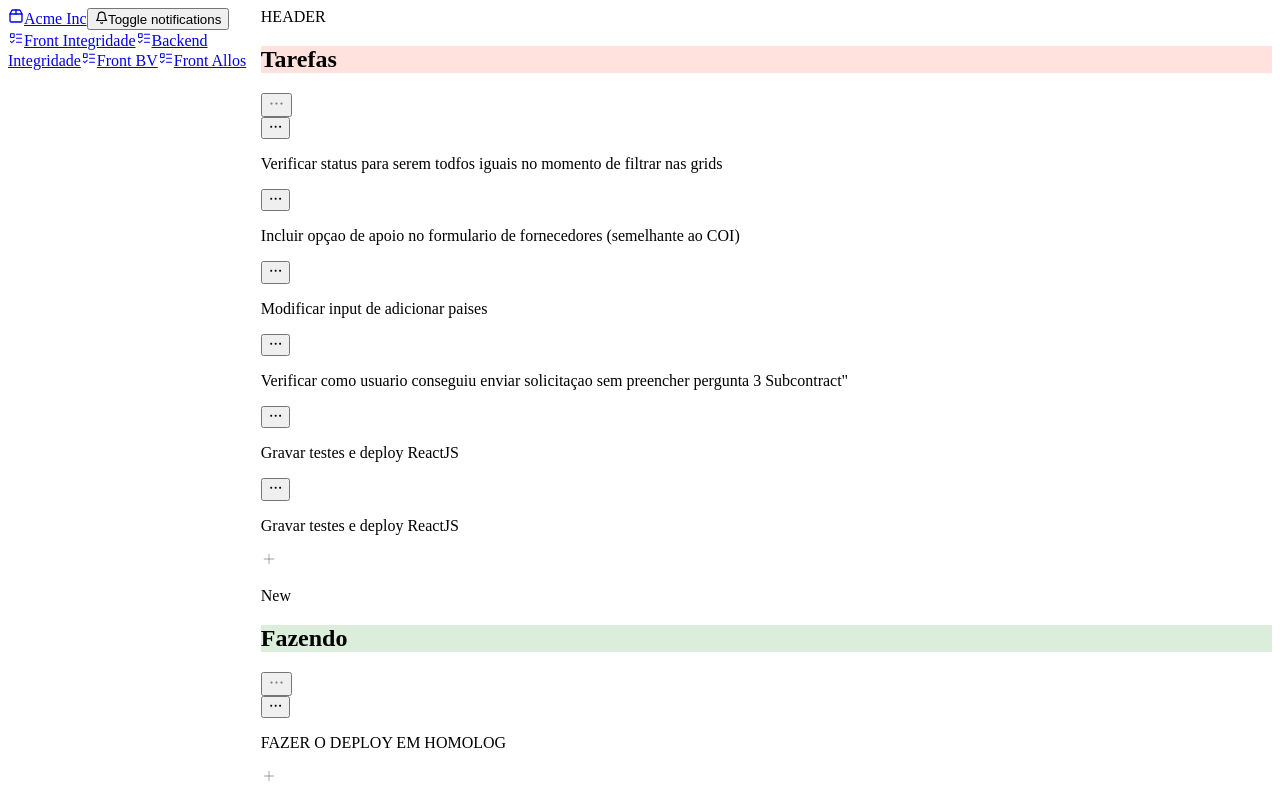
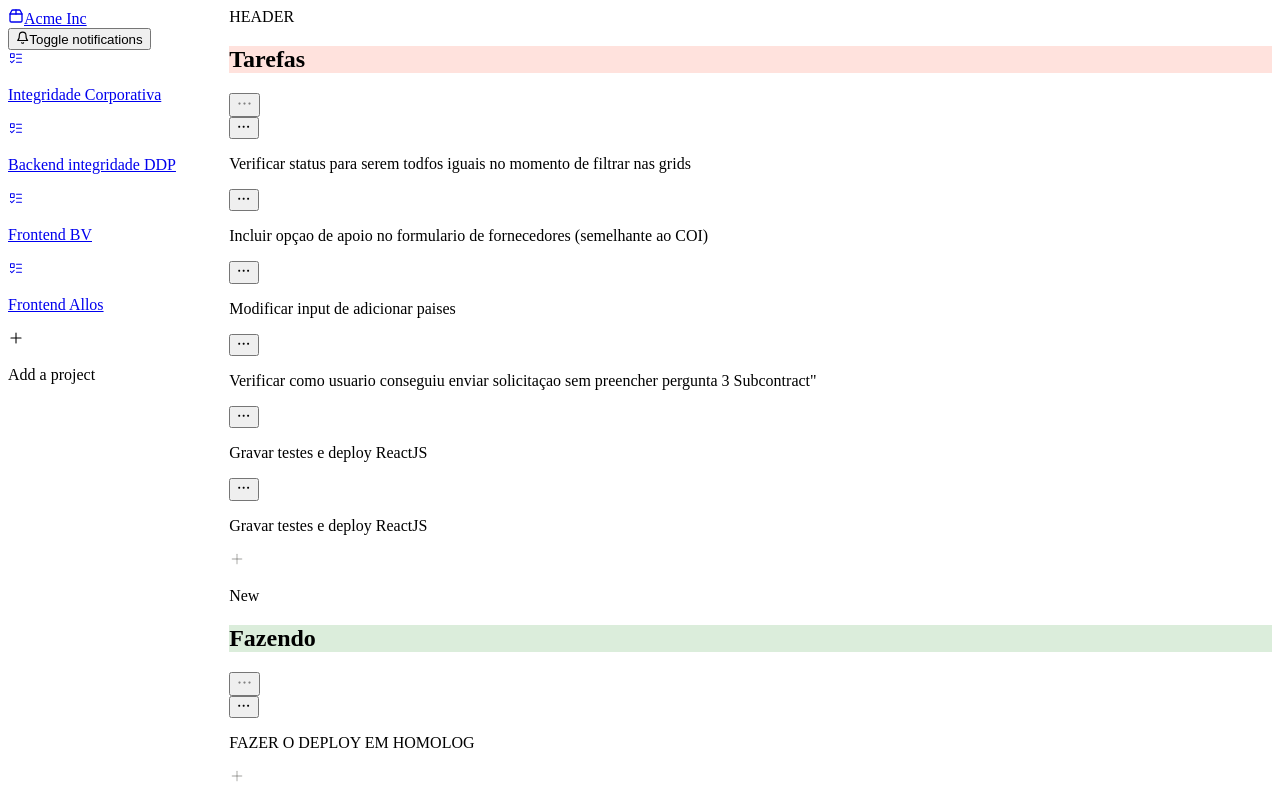
Before and after one commit to rodolfo-code/rotion-app, a Next.js app: page /workspace/1 in a window 1280 px wide. Shown: the top 800 px of the page. Built offline with nearby package versions, Linux system fonts and the light colour scheme; data requests are answered from the project's data file.

Commit message:
refat: dados mocados

```diff
--- a/app/components/navLink/index.tsx
+++ b/app/components/navLink/index.tsx
@@ -1,31 +1,41 @@
+"use client";
+
 import clsx from "clsx";
 import Link from "next/link";
 import { usePathname, useRouter } from "next/navigation";
 import React, { useCallback } from "react";
 import { IconType } from "react-icons";
 
+import { GoTasklist } from "react-icons/go";
+
 interface NavLinkProps {
   href: string;
-  name: string;
-  icon: IconType;
+  title: string;
+  icon: keyof typeof icons;
 }
 
-export default function NavLink({ href, name, icon: Icon }: NavLinkProps) {
+let icons = {
+  goTasklist: GoTasklist,
+};
+
+export default function NavLink({ href, title, icon }: NavLinkProps) {
   const pathname = usePathname();
   const router = useRouter();
+
+  const IconComponent = icons[icon];
 
   return (
     <Link
       href={`/workspace/${href}`}
       className={clsx(
-        "group flex items-start gap-x-3 rounded-md p-1 text-sm leading-6 font-semibold text-gray-500 hover:bg-gray-100 hover:text-black whitespace-nowrap overflow-hidden text-ellipsis",
+        "group flex items-start gap-x-3 rounded-md py-1.5 px-2 text-sm leading-6 font-medium text-gray-600 hover:bg-gray-100 hover:text-black whitespace-nowrap overflow-hidden text-ellipsis cursor-pointer",
         {
           "bg-gray-100 text-gray-950": pathname === `/workspace/${href}`,
         }
       )}
     >
-      <Icon className="h-4 w-4" />
-      <span className="">{name}</span>
+      <IconComponent className="h-4 w-4" />
+      <p className="text-xs">{title}</p>
     </Link>
   );
 }
--- a/app/components/sidebar/Sidebar.tsx
+++ b/app/components/sidebar/Sidebar.tsx
@@ -1,37 +1,42 @@
-"use client";
+"use server";
 
 import React from "react";
 import Link from "next/link";
-import useRoutes from "@/app/hooks/useRoutes";
 import NavLink from "../navLink";
 import { LuPackage2, LuBell } from "react-icons/lu";
-import { GoTasklist } from "react-icons/go";
+import { RxPlus } from "react-icons/rx";
+import getProjects from "@/services/ProjectService/getProjects";
+import clsx from "clsx";
 
-const routes = [
-  {
-    id: "2345-fcv32-fnfjd3-2234",
-    name: "Front Integridade",
-    icon: GoTasklist,
-  },
-  {
-    id: "23f3-4g564-ffjn4-20dh3",
-    name: "Backend Integridade",
-    icon: GoTasklist,
-  },
-  {
-    id: "djfn5-293hd-235ede-34rsf3e",
-    name: "Front BV",
-    icon: GoTasklist,
-  },
-  {
-    id: "f43rert-dsfds-mnbbnm-rghbcgwww",
-    name: "Front Allos",
-    icon: GoTasklist,
-  },
-];
+// const routes = [
+//   {
+//     id: "2345-fcv32-fnfjd3-2234",
+//     name: "Front Integridade",
+//     icon: GoTasklist,
+//   },
+//   {
+//     id: "23f3-4g564-ffjn4-20dh3",
+//     name: "Backend Integridade",
+//     icon: GoTasklist,
+//   },
+//   {
+//     id: "djfn5-293hd-235ede-34rsf3e",
+//     name: "Front BV",
+//     icon: GoTasklist,
+//   },
+//   {
+//     id: "f43rert-dsfds-mnbbnm-rghbcgwww",
+//     name: "Front Allos",
+//     icon: GoTasklist,
+//   },
+// ];
 
-export default function Sidebar() {
+export default async function Sidebar() {
   // const routes = useRoutes(mockProjects);
+
+  const data = await getProjects();
+
+  console.log(data);
 
   return (
     <>
@@ -47,10 +52,19 @@ export default function Sidebar() {
           </button>
         </div>
         <div className="flex-1 overflow-auto py-2">
-          <nav className="grid items-start px-4 text-sm font-medium">
-            {routes.map(({ id, icon, name }) => (
-              <NavLink key={name} href={id} name={name} icon={icon} />
+          <nav className="grid items-start px-1.5 text-sm font-medium gap-px">
+            {data.map(({ id, icon, title }) => (
+              <NavLink key={title} href={id} title={title} icon={"goTasklist"} />
             ))}
+            <div
+              // onClick={}
+              className={clsx(
+                "group flex items-start gap-x-3 rounded-md py-1.5 px-2 text-sm leading-6 font-semibold text-gray-500 hover:bg-gray-100 hover:text-gray-500 whitespace-nowrap overflow-hidden text-ellipsis cursor-pointer"
+              )}
+            >
+              <RxPlus className="h-4 w-4" />
+              <p className="text-xs">Add a project</p>
+            </div>
           </nav>
         </div>
       </div>
--- a/app/workspace/components/ColumnMenu.tsx
+++ b/app/workspace/components/ColumnMenu.tsx
@@ -53,7 +53,6 @@ export default function ColumnMenu() {
         <DropdownMenuGroup>
           {colors.map(({ name, color }) => (
             <DropdownMenuItem key={name}>
-              {/* <Square fill={color} color="#e3e2e080" className="mr-2 h-5 w-5" /> */}
               <div
                 style={{ backgroundColor: color }}
                 className="w-[18px] h-[18px] bg-[#f5e0e9] shadow-[inset_0_0_0_1px_rgba(15,15,15,0.1)] rounded-[4px] mr-2"
--- a/app/workspace/layout.tsx
+++ b/app/workspace/layout.tsx
@@ -7,7 +7,7 @@ import { ResizableHandle, ResizablePanel, ResizablePanelGroup } from "@/componen
 export default function Layout({ children }: { children: React.ReactNode }) {
   return (
     <ResizablePanelGroup direction="horizontal" className="">
-      <ResizablePanel defaultSize={20} className="min-w-[15vw] w-[20vw] ">
+      <ResizablePanel defaultSize={17} className="min-w-[12vw] w-[20vw] ">
         <div className="hidden bg-gray-100/40 lg:block  h-full">
           <Sidebar />
         </div>
--- a/package.json
+++ b/package.json
@@ -19,10 +19,12 @@
     "@radix-ui/react-popover": "^1.0.7",
     "@radix-ui/react-scroll-area": "^1.0.5",
     "@radix-ui/react-slot": "^1.0.2",
+    "axios": "^1.6.8",
     "bcrypt": "^5.1.1",
     "class-variance-authority": "^0.7.0",
     "clsx": "^2.1.1",
     "cmdk": "^1.0.0",
+    "json-server": "^1.0.0-beta.0",
     "lucide-react": "^0.376.0",
     "next": "14.2.3",
     "react": "^18",
--- /dev/null
+++ b/services/ProjectService/getProjects.ts
@@ -0,0 +1,16 @@
+import { Projects } from "@/app/types";
+import api from "../axiosConfig";
+
+const getProjects = async (): Promise<Projects[] | []> => {
+  "use server";
+  try {
+    const { data } = await api.get("/projects");
+
+    return data;
+  } catch (error: any) {
+    console.log("Erro ao obter projects", error);
+    return [];
+  }
+};
+
+export default getProjects;
--- /dev/null
+++ b/services/axiosConfig.ts
@@ -0,0 +1,9 @@
+import axios from "axios";
+
+const base_url = "http://localhost:3333";
+
+const api = axios.create({
+  baseURL: base_url,
+});
+
+export default api;
--- /dev/null
+++ b/utils/db.json
@@ -0,0 +1,137 @@
+{
+  "projects": [
+    {
+      "id": "f4238464-5a59-4960-a99a-01bd7ecb3970",
+      "title": "Integridade Corporativa",
+      "subtitle": "",
+      "description": "Desenvolvimento dos formulario do portal integridade corporativa",
+      "emoji": ""
+    },
+    {
+      "id": "374c345c-3c33-4763-bca2-edb76c2f86be",
+      "title": "Backend integridade DDP",
+      "subtitle": "",
+      "description": "",
+      "emoji": ""
+    },
+    {
+      "id": "63adfee4-893b-40e1-8251-e049b79eb92b",
+      "title": "Frontend BV",
+      "subtitle": "",
+      "description": "",
+      "emoji": ""
+    },
+    {
+      "id": "10cdc08b-1874-4bea-ab7d-b5ddf08b4893",
+      "title": "Frontend Allos",
+      "subtitle": "",
+      "description": "",
+      "emoji": ""
+    }
+  ],
+  "columns": [
+    {
+      "id": "a23fcc8e-60ea-4601-9ad2-9f2801baf2c0",
+      "projectId": "f4238464-5a59-4960-a99a-01bd7ecb3970",
+      "title": "Tarefas",
+      "color": "red",
+      "creatable": true,
+      "cards": [
+        {
+          "id": 1,
+          "columnId": "a23fcc8e-60ea-4601-9ad2-9f2801baf2c0",
+          "content": "Verificar status para serem todos iguais no momento de filtrar nas grids",
+          "labels": ["#7159c1"],
+          "user": "https://rocketseat-cdn.s3-sa-east-1.amazonaws.com/profile.png",
+          "description": "O artigo analisa o impacto das redes sociais na saúde mental dos adolescentes, considerando diversos estudos e pesquisas recentes. Ele destaca que, embora as redes sociais ofereçam oportunidades de conexão e interação, também podem contribuir para o aumento do estresse, ansiedade, e depressão entre os adolescentes."
+        },
+        {
+          "id": 2,
+          "columnId": "a23fcc8e-60ea-4601-9ad2-9f2801baf2c0",
+          "content": "Incluir opção de apoio no formulário de fornecedores (semelhante ao COI)",
+          "labels": ["#7159c1"],
+          "user": "https://rocketseat-cdn.s3-sa-east-1.amazonaws.com/profile.png",
+          "description": "O artigo analisa o impacto das redes sociais na saúde mental dos adolescentes, considerando diversos estudos e pesquisas recentes. Ele destaca que, embora as redes sociais ofereçam oportunidades de conexão e interação, também podem contribuir para o aumento do estresse, ansiedade, e depressão entre os adolescentes."
+        },
+        {
+          "id": 3,
+          "content": "Modificar input de adicionar países",
+          "labels": ["#7159c1"],
+          "user": "https://rocketseat-cdn.s3-sa-east-1.amazonaws.com/profile.png",
+          "description": "O artigo analisa o impacto das redes sociais na saúde mental dos adolescentes, considerando diversos estudos e pesquisas recentes. Ele destaca que, embora as redes sociais ofereçam oportunidades de conexão e interação, também podem contribuir para o aumento do estresse, ansiedade, e depressão entre os adolescentes."
+        },
+        {
+          "id": 4,
+          "columnId": "a23fcc8e-60ea-4601-9ad2-9f2801baf2c0",
+          "content": "Verificar como usuário conseguiu enviar solicitação sem preencher pergunta 3 Subcontract",
+          "labels": ["#54e1f7"],
+          "user": "https://rocketseat-cdn.s3-sa-east-1.amazonaws.com/profile.png",
+          "description": "O artigo analisa o impacto das redes sociais na saúde mental dos adolescentes, considerando diversos estudos e pesquisas recentes. Ele destaca que, embora as redes sociais ofereçam oportunidades de conexão e interação, também podem contribuir para o aumento do estresse, ansiedade, e depressão entre os adolescentes."
+        },
+        {
+          "id": 5,
+          "columnId": "a23fcc8e-60ea-4601-9ad2-9f2801baf2c0",
+          "content": "Gravar testes e deploy ReactJS",
+          "labels": ["#54e1f7"],
+          "user": "https://rocketseat-cdn.s3-sa-east-1.amazonaws.com/profile.png",
+          "description": "O artigo analisa o impacto das redes sociais na saúde mental dos adolescentes, considerando diversos estudos e pesquisas recentes. Ele destaca que, embora as redes sociais ofereçam oportunidades de conexão e interação, também podem contribuir para o aumento do estresse, ansiedade, e depressão entre os adolescentes."
+        },
+        {
+          "id": 6,
+          "columnId": "a23fcc8e-60ea-4601-9ad2-9f2801baf2c0",
+          "content": "Gravar testes e deploy ReactJS",
+          "labels": ["#54e1f7"],
+          "user": "https://rocketseat-cdn.s3-sa-east-1.amazonaws.com/profile.png",
+          "description": "O artigo analisa o impacto das redes sociais na saúde mental dos adolescentes, considerando diversos estudos e pesquisas recentes. Ele destaca que, embora as redes sociais ofereçam oportunidades de conexão e interação, também podem contribuir para o aumento do estresse, ansiedade, e depressão entre os adolescentes."
+        }
+      ]
+    },
+    {
+      "id": "d745808f-6245-436f-ae99-492c141302a7",
+      "projectId": "f4238464-5a59-4960-a99a-01bd7ecb3970",
+      "title": "Fazendo",
+      "creatable": false,
+      "color": "green",
+      "cards": [
+        {
+          "id": 6,
+          "columnId": "d745808f-6245-436f-ae99-492c141302a7",
+          "content": "FAZER O DEPLOY EM HOMOLOG",
+          "labels": [],
+          "user": "https://rocketseat-cdn.s3-sa-east-1.amazonaws.com/profile.png",
+          "description": "O artigo analisa o impacto das redes sociais na saúde mental dos adolescentes, considerando diversos estudos e pesquisas recentes. Ele destaca que, embora as redes sociais ofereçam oportunidades de conexão e interação, também podem contribuir para o aumento do estresse, ansiedade, e depressão entre os adolescentes."
+        }
+      ]
+    },
+    {
+      "id": "bd5d3aba-d074-4178-a702-cc21f73652d9",
+      "projectId": "f4238464-5a59-4960-a99a-01bd7ecb3970",
+      "title": "Concluído",
+      "creatable": false,
+      "color": "blue",
+      "cards": [
+        {
+          "id": 10,
+          "columnId": "bd5d3aba-d074-4178-a702-cc21f73652d9",
+          "content": "O campo quantidade de empregados está populado com zero. Não popular.",
+          "labels": [],
+          "description": "O artigo analisa o impacto das redes sociais na saúde mental dos adolescentes, considerando diversos estudos e pesquisas recentes. Ele destaca que, embora as redes sociais ofereçam oportunidades de conexão e interação, também podem contribuir para o aumento do estresse, ansiedade, e depressão entre os adolescentes."
+        },
+        {
+          "id": 12,
+          "columnId": "bd5d3aba-d074-4178-a702-cc21f73652d9",
+          "content": "Países em que opera – quando usuário escolher um país e quiser adicionar outro, sempre limpar campo depois de adicionado.",
+          "labels": ["#54e1f7"],
+          "description": "O artigo analisa o impacto das redes sociais na saúde mental dos adolescentes, considerando diversos estudos e pesquisas recentes. Ele destaca que, embora as redes sociais ofereçam oportunidades de conexão e interação, também podem contribuir para o aumento do estresse, ansiedade, e depressão entre os adolescentes."
+        },
+        {
+          "id": 13,
+          "columnId": "bd5d3aba-d074-4178-a702-cc21f73652d9",
+          "content": "Adicionar mais uma coluna País (endereço) na tabela do formulário Fornecedores",
+          "labels": ["#7159c1"],
+          "description": "O artigo analisa o impacto das redes sociais na saúde mental dos adolescentes, considerando diversos estudos e pesquisas recentes. Ele destaca que, embora as redes sociais ofereçam oportunidades de conexão e interação, também podem contribuir para o aumento do estresse, ansiedade, e depressão entre os adolescentes."
+        }
+      ]
+    }
+  ]
+}
```
Also changed, not shown: app/types/index.ts (+8 -0 lines), 1 other file (tests, documents, lock files or other folders).
